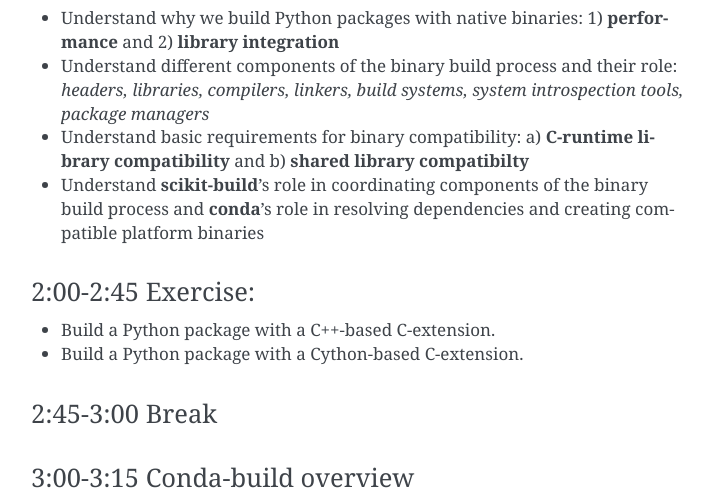
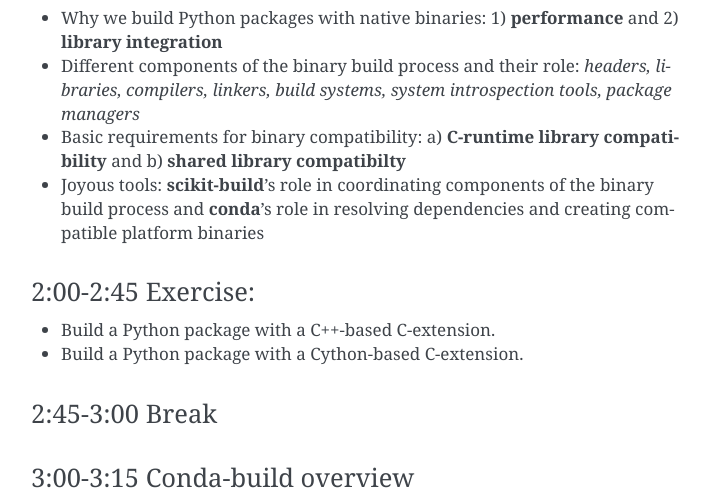
Before and after one commit to python-packaging-tutorial/python-packaging-tutorial, a Sphinx documentation site: the page built from sphinx_presentation/source/schedule.rst, in a window 1280 px wide and 900 px high, scrolled down 1217 px, cut to the strip 254-754 px from the top of the window. Shown: the whole strip, without its empty margins (389-1102 px from the left). Built offline with Sphinx 7.4.7, drawn with Linux system fonts in a browser that asks for light colours.

Commit message:
Schedule binaries description tweaks

```diff
--- a/sphinx_presentation/source/schedule.rst
+++ b/sphinx_presentation/source/schedule.rst
@@ -68,14 +68,14 @@
 
   :ref:`binaries`
 
-* Understand why we build Python packages with native binaries: 1)
+* Why we build Python packages with native binaries: 1)
   **performance** and 2) **library integration**
-* Understand different components of the binary build process and their role:
+* Different components of the binary build process and their role:
   *headers, libraries, compilers, linkers, build systems, system introspection
   tools, package managers*
-* Understand basic requirements for binary compatibility: a) **C-runtime library
+* Basic requirements for binary compatibility: a) **C-runtime library
   compatibility** and b) **shared library compatibilty**
-* Understand **scikit-build**'s role in coordinating components of the binary
+* Joyous tools: **scikit-build**'s role in coordinating components of the binary
   build process and **conda**'s role in resolving dependencies and creating compatible platform binaries
 
 2:00-2:45 Exercise:
```
